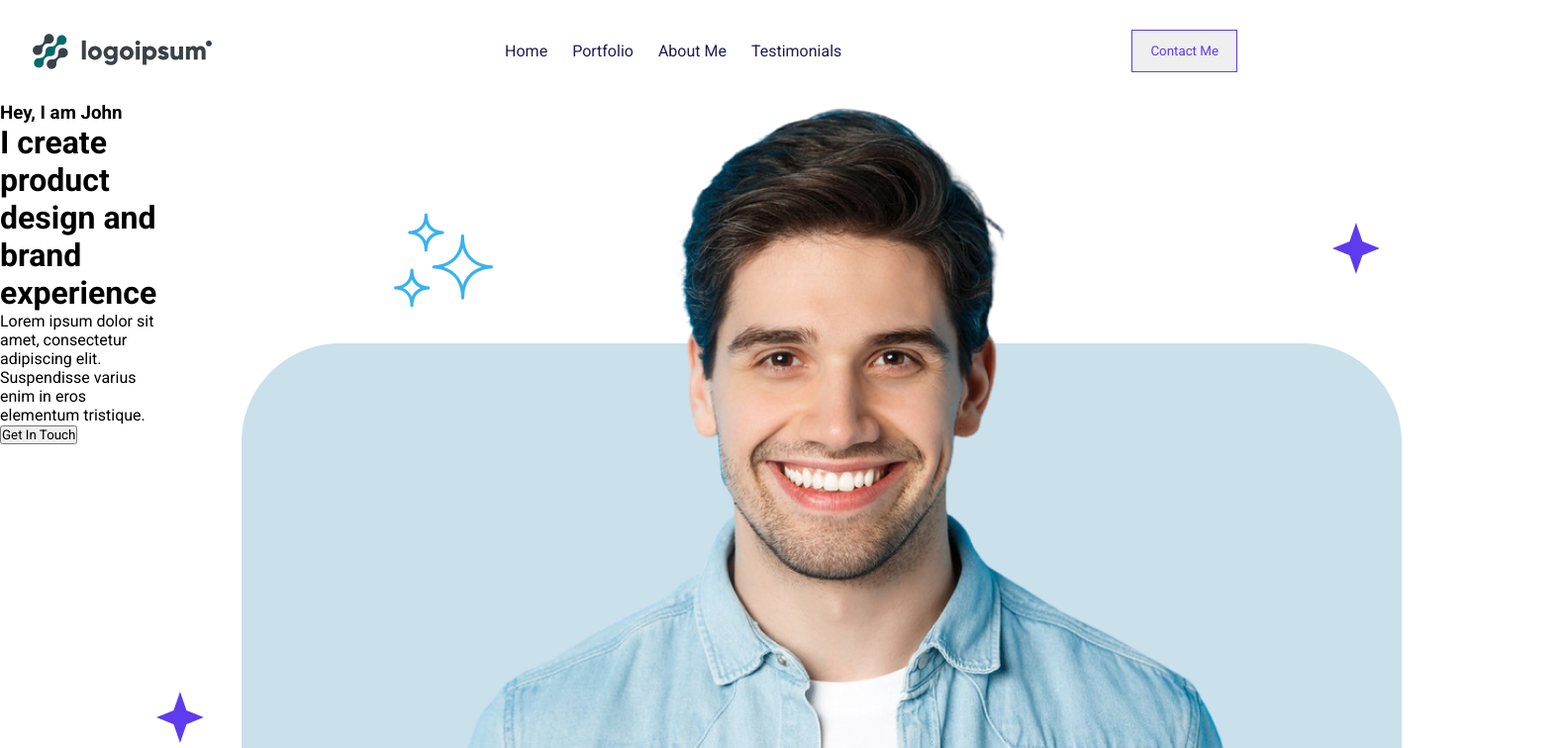
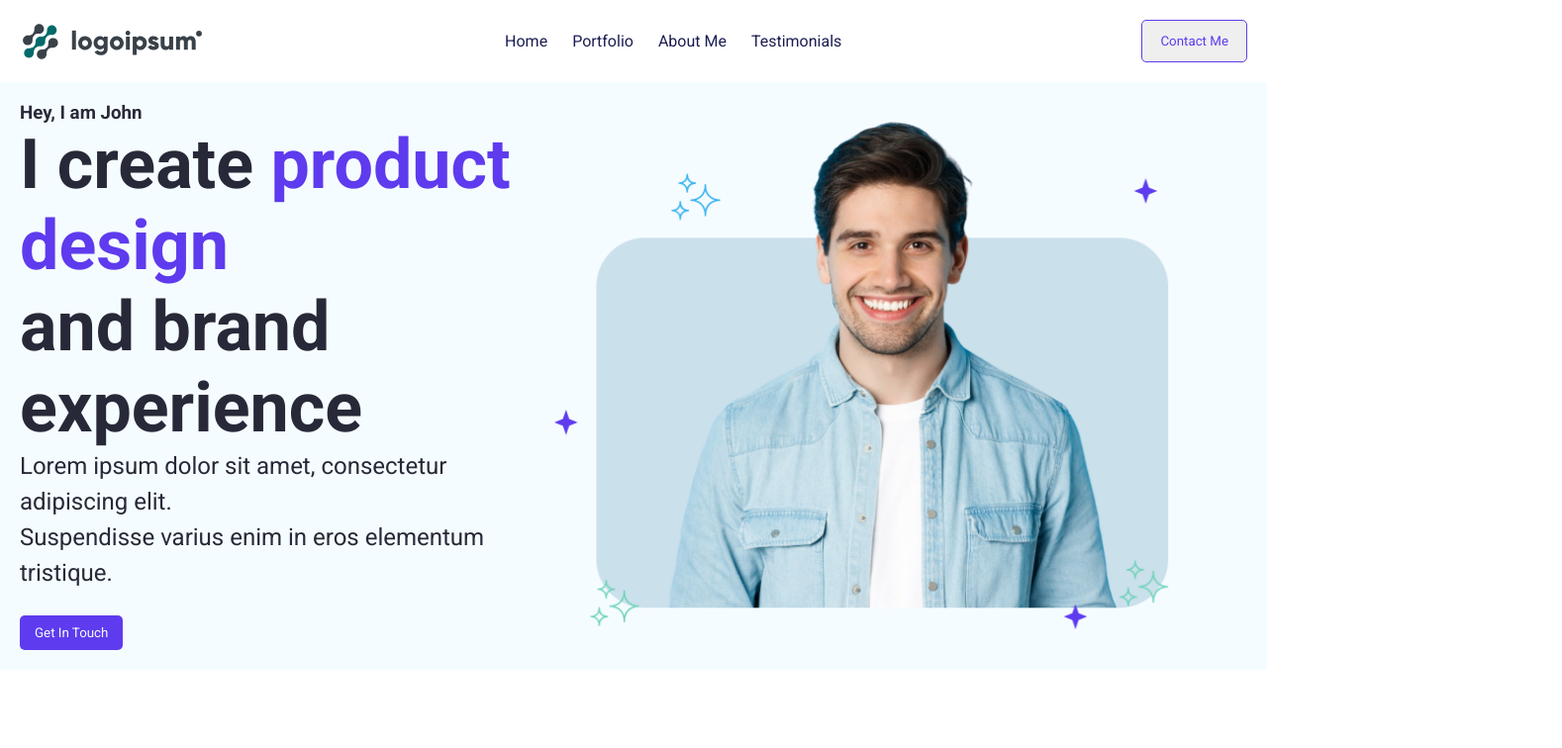
Before and after one commit to SamratDebugger/Kaizen-Project-1, a plain HTML site: page index.html in a window 1280 px wide. Shown: the top 756 px of the page at 99% size, 1578 px wide, since content can reach past the window. Drawn offline with Linux system fonts and the light colour scheme.

Commit message:
hero section running

```diff
--- a/index.html
+++ b/index.html
@@ -10,7 +10,7 @@
 </head>
 
 <body>
-    <header>
+    <header class="max-width">
 
         <button class="ham">
             <i class="fa-solid fa-bars-staggered "></i>
@@ -29,15 +29,21 @@
 
     </header>
     <main>
-        <div class="hero">
-            <div>
-                <h3>Hey, I am John</h3>
-                <h1>I create product design and brand experience</h1>
-                <p>Lorem ipsum dolor sit amet, consectetur adipiscing elit. Suspendisse varius enim in eros elementum
-                    tristique.</p>
-                <button>Get In Touch</button>
+        <div class="heroBg">
+            <div class="hero max-width">
+                <div class="heroLeft">
+                    <h3>Hey, I am John</h3>
+                    <h1>I create <span>product design</span> <br> and brand experience</h1>
+                    <p>Lorem ipsum dolor sit amet, consectetur adipiscing elit. <br> Suspendisse varius enim in eros
+                        elementum
+                        tristique.</p>
+                    <button>Get In Touch</button>
+                </div>
+                <div class="heroRight">
+                    <img src="./images/gentleman.png" alt="">
+
+                </div>
             </div>
-            <img src="./images/gentleman.png" alt="">
         </div>
     </main>
 </body>
--- a/style.css
+++ b/style.css
@@ -12,7 +12,7 @@
 }
 
 .max-width {
-    max-width: 1750px;
+    max-width: 1440px;
 }
 
 /* variables */
@@ -24,13 +24,18 @@
     --body: #1C1E53;
 }
 
+h1,
+h3 {
+    color: var(--heading-color);
+}
+
 
 /* header section */
 header {
     display: flex;
     justify-content: space-between;
     align-items: center;
-    padding: 30px;
+    padding: 20px;
     margin: 0 auto;
 
 }
@@ -58,7 +63,7 @@ header button {
     padding: 13px 18px;
     color: var(--primary-color);
     border: 1px solid var(--primary-color);
-
+    border-radius: 5px;
 }
 
 .contact i {
@@ -71,13 +76,84 @@ header button {
 }
 
 /* hero section */
+.heroBg {
+    background-color: var(--bg-shade);
+}
+
 .hero {
     display: flex;
     justify-content: space-between;
+    align-items: center;
+    margin: 0 auto;
+    padding: 20px;
+    gap: 20px;
+
+    h1 {
+        font-size: 50px;
+
+
+        span {
+            color: var(--primary-color);
+
+        }
+    }
+
+    p {
+        color: var(--heading-color);
+        font-size: 24px;
+        line-height: 150%;
+        margin-bottom: 25px;
+    }
+
+    button {
+        color: var(--bg-shade);
+        background-color: var(--primary-color);
+        padding: 10px 15px;
+        border-radius: 5px;
+        border: none;
+
+    }
+
+    button:active {
+        transform: translateY(3%);
+    }
+
+
+
+
+}
+
+.heroRight {
+    max-width: 600px;
+    width: 100%;
+}
+
+.heroRight img {
+    height: 100%;
+    width: 100%;
+
+
 }
 
 
+
+
+
+
 /* responsive  */
+
+
+@media screen and (max-width:1700px) {
+
+    /* hero section */
+    .heroLeft h1 {
+        font-size: 70px;
+    }
+
+    .heroRight {
+        max-width: 700px;
+    }
+}
 
 @media screen and (max-width:800px) {
 
```
